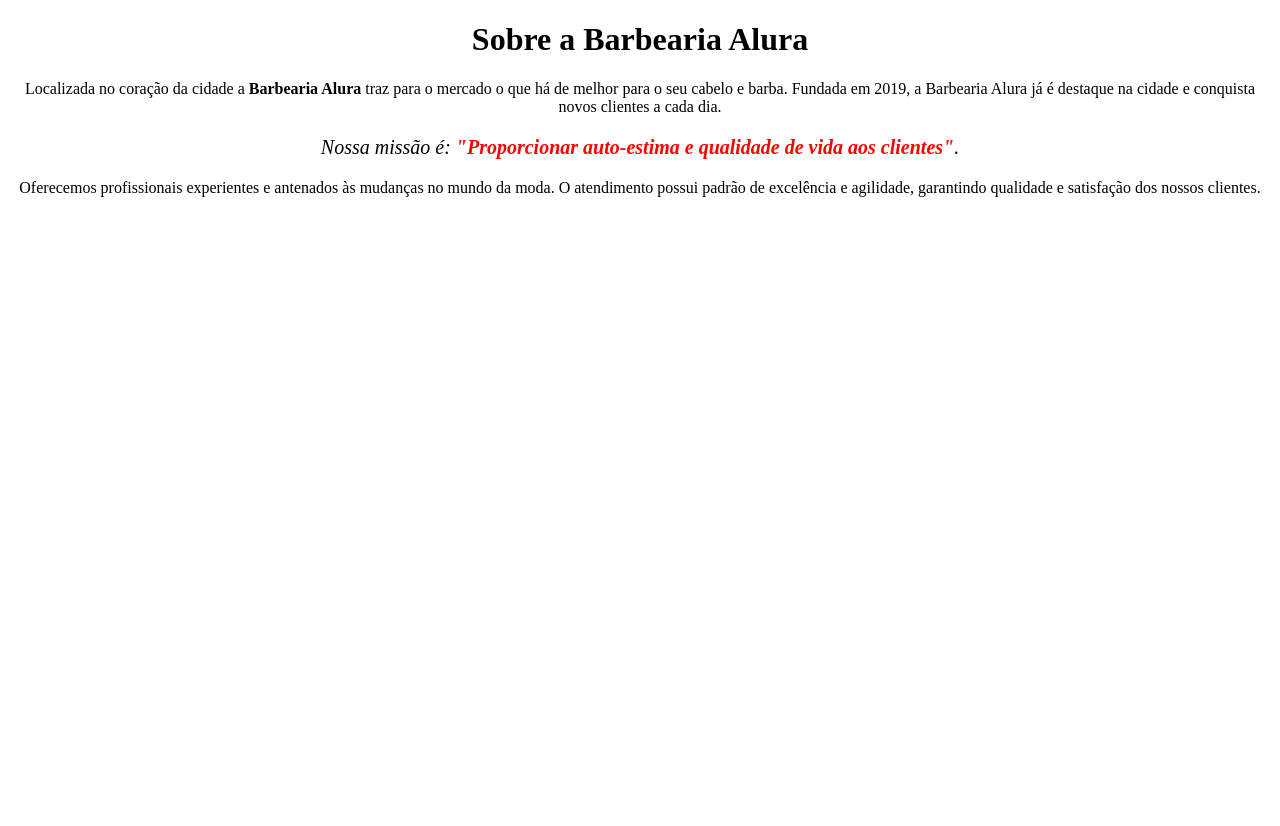
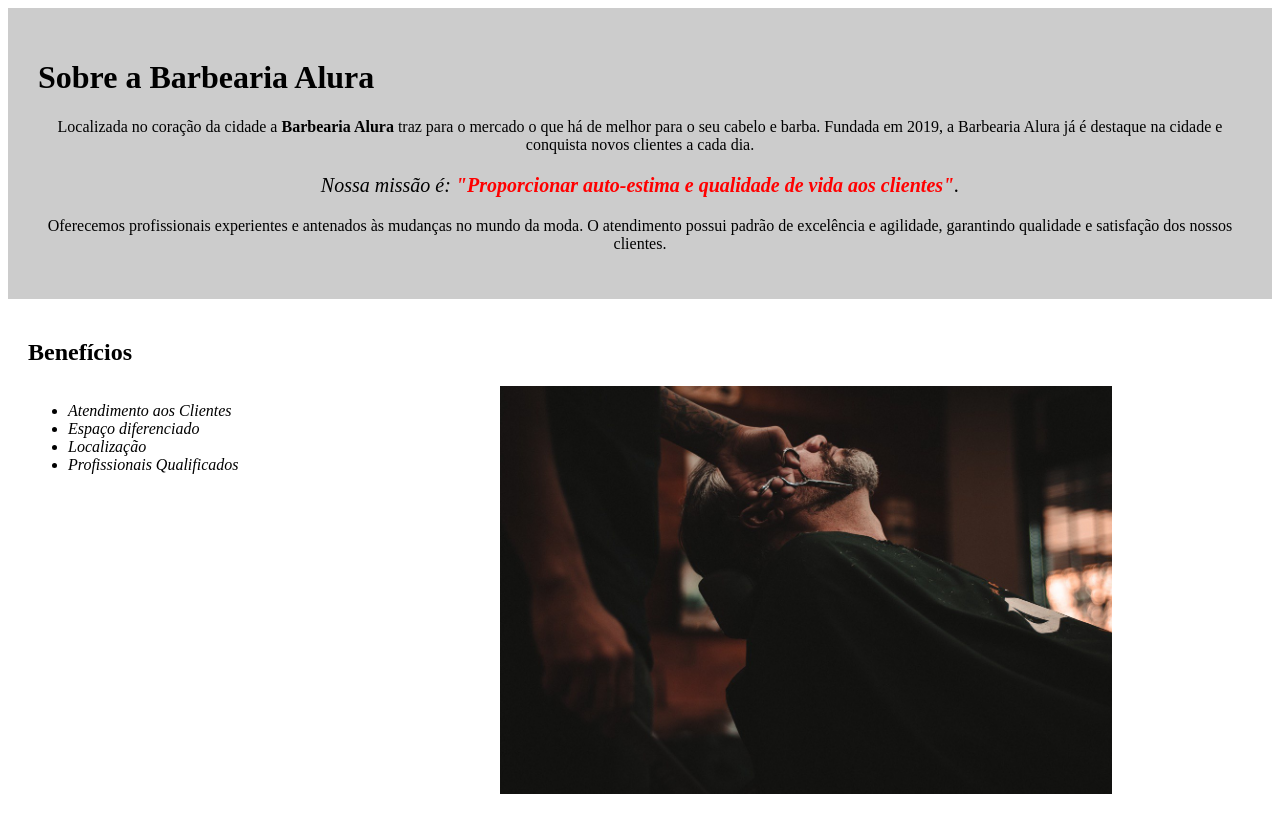
Before and after one commit to luissutil/luissutil.github.io, a plain HTML site: page index.html in a window 1280 px wide. Before the commit the page ends 800 px from the top, so only its background shows below. Drawn offline with Linux system fonts and the light colour scheme.

Commit message:
Update index.html

```diff
--- a/index.html
+++ b/index.html
@@ -7,14 +7,31 @@
     </head>
 
     <body>
-        <h1 style="text-align: center">Sobre a Barbearia Alura</h1>
 
-        <p>Localizada no coração da cidade a <strong>Barbearia Alura</strong> traz para o mercado o que há de melhor para o seu cabelo e barba.
-        Fundada em 2019, a Barbearia Alura já é destaque na cidade e conquista novos clientes a cada dia.</p>
+      <div class="principal">
+    <h1>Sobre a Barbearia Alura</h1>
 
-        <p style="font-size: 20px"><em>Nossa missão é: <strong>"Proporcionar auto-estima e qualidade de vida aos clientes"</strong>.</em></p>
+    <p>Localizada no coração da cidade a <strong>Barbearia Alura</strong> traz para o mercado o que há de melhor para o seu cabelo e barba.
+    Fundada em 2019, a Barbearia Alura já é destaque na cidade e conquista novos clientes a cada dia.</p>
 
-        <p>Oferecemos profissionais experientes e antenados às mudanças no mundo da moda.
-        O atendimento possui padrão de excelência e agilidade, garantindo qualidade e satisfação dos nossos clientes.</p>
+    <p id="missao"><em>Nossa missão é: <strong>"Proporcionar auto-estima e qualidade de vida aos clientes"</strong>.</em></p>
+
+    <p>Oferecemos profissionais experientes e antenados às mudanças no mundo da moda.
+    O atendimento possui padrão de excelência e agilidade, garantindo qualidade e satisfação dos nossos clientes.</p>
+</div>
+
+        <div class="beneficios">
+    <h2>Benefícios</h2>
+
+    <ul>
+        <li class="itens">Atendimento aos Clientes</li>
+        <li class="itens">Espaço diferenciado</li>
+        <li class="itens">Localização</li>
+        <li class="itens">Profissionais Qualificados</li>
+    </ul>
+
+    <img src="beneficios.jpg" class="imagembeneficios">
+</div>
+
     </body>
 </html>
```
